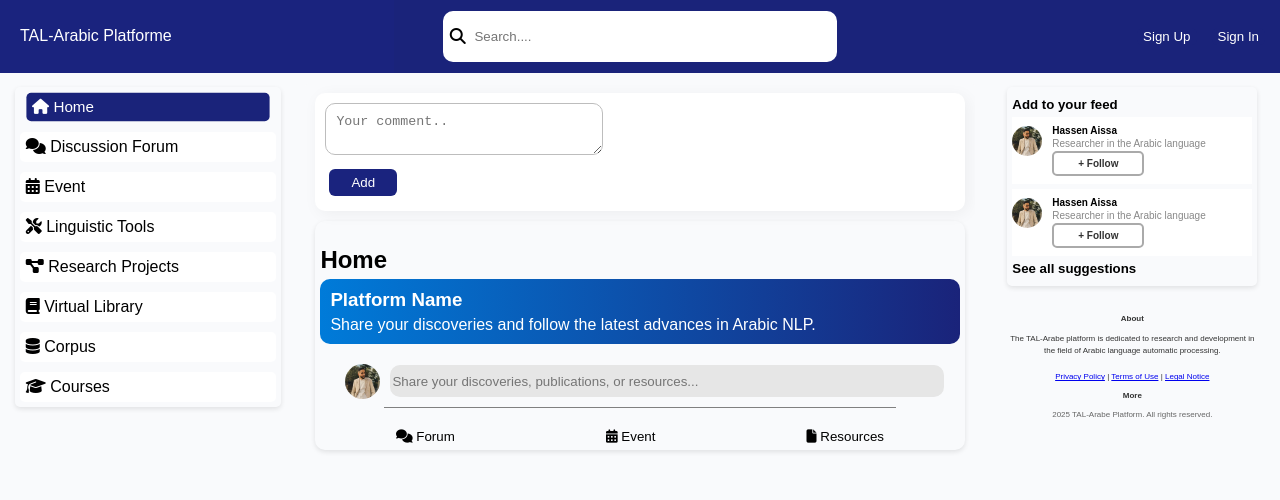
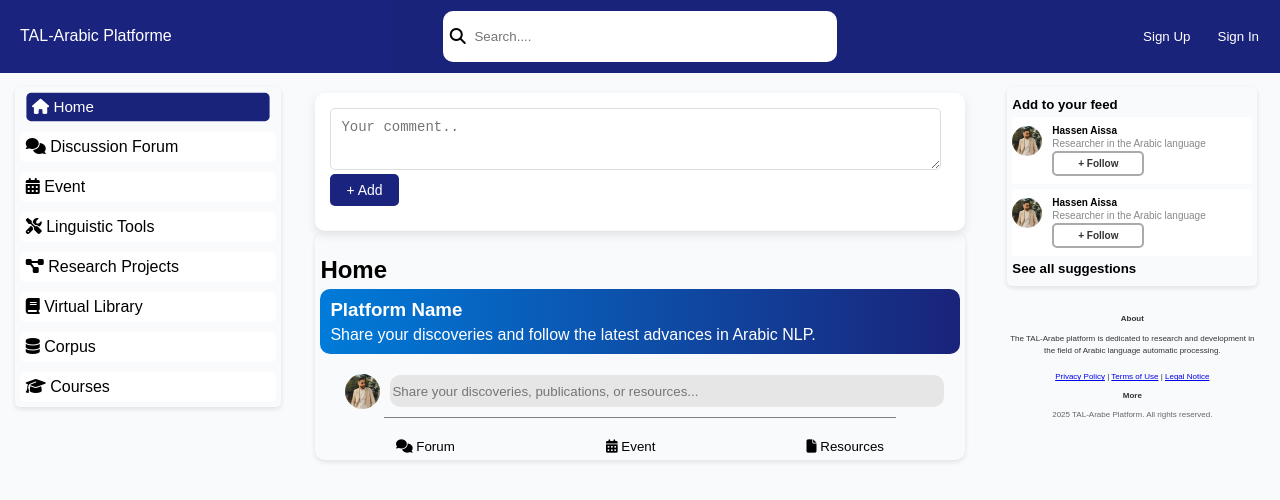
Before and after one commit to boujoudev/Collaborative-Platform-for-Arabic-Language-Processing, a React (Vite) app in the folder platforme-front/: page / in a window 1280 px wide. Shown: the top 500 px of the page. Built offline with nearby package versions, Linux system fonts and the light colour scheme.

Commit message:
Add function to comment system

```diff
--- a/platforme-front/src/App.css
+++ b/platforme-front/src/App.css
@@ -1446,85 +1446,129 @@ Profil  user activité
 }
 
 /* commentaire ////////////////////////////////////////////////////////////////////////////////// */
+/* Styling principal pour la section des commentaires */
 .comment-section {
-  display: flex;
-  flex-direction: column;
-  align-items: flex-start;
-  max-width: 100%;
-  margin: 0px;
-  margin-bottom: 10px;
-  background: #ffffff;
-  border-radius: 10px;
-  padding: 10px;
-  box-shadow: 3px 3px 16px rgba(0, 0, 0, 0.05);
-  -webkit-border-radius: 10px;
-  -moz-border-radius: 10px;
-  -ms-border-radius: 10px;
-  -o-border-radius: 10px;
-}
+  max-width: 100%; /* Limite la largeur de la section */
+  background: #ffffff; /* Fond blanc */
+  border-radius: 10px; /* Coins arrondis */
+  padding: 15px; /* Espacement interne */
+  box-shadow: 0 4px 10px rgba(0, 0, 0, 0.1); /* Ombre légère */
+}
+
+/* Styling pour le formulaire d'ajout de commentaire */
 .comment-section form {
+  margin-bottom: 10px; /* Espacement en bas du formulaire */
+}
+
+.comment-section textarea {
+  width: auto;
+  min-width: 95%; /* Prend toute la largeur disponible */
+  min-height: 40px; /* Hauteur minimale */
+  padding: 10px; /* Espacement interne */
+  border-radius: 5px; /* Coins arrondis */
+  border: 1px solid #ddd; /* Bordure grise */
+  resize: vertical; /* Permet de redimensionner verticalement */
+  font-size: 14px; /* Taille de la police */
+}
+
+.comment-section button {
+  background: #1a237e; /* Couleur de fond bleu foncé */
+  color: #fff; /* Texte blanc */
+  padding: 8px 16px; /* Espacement interne */
+  border: none; /* Pas de bordure */
+  border-radius: 5px; /* Coins arrondis */
+  cursor: pointer; /* Curseur en forme de main */
+  font-size: 14px; /* Taille de la police */
+}
+
+.comment-section button:hover {
+  background: #007bd9; /* Couleur de fond bleu clair au survol */
+}
+
+/* Styling pour chaque commentaire */
+.comment-item {
+  margin-top : 5px; ;
+  margin-bottom: 10px; /* Espacement entre les commentaires */
+  padding: 5px; /* Espacement interne */
+  border-left: 3px solid #1a237e; /* Bordure gauche bleue */
+  background: #f9fafc; /* Fond gris clair */
+}
+
+/* En-tête du commentaire */
+.comment-header {
+  font-size: 12px; /* Taille de la police */
+  color: #666; /* Couleur grise */
+  font-weight: bold; /* Texte en gras */
+  margin-bottom: 5px; /* Espacement en bas */
+  display: flex;/* Affichage en ligne */
+  gap: 20px;
+  justify-content: flex-start;
+
+
+}
+
+/* Contenu du commentaire */
+.comment-content {
+  font-size: 14px; /* Taille de la police */
+  margin-bottom: 10px; /* Espacement en bas */
+  color:#000000; /* Couleur du texte */
+}
+
+/* Actions sur le commentaire */
+.comment-actions button {
+  background: none; /* Pas de fond */
+  color: #1a237e; /* Texte bleu */
+  border: none; /* Pas de bordure */
+  margin-right: 10px; /* Espacement entre les boutons */
+  padding: 5px; /* Espacement interne */
+  cursor: pointer; /* Curseur en forme de main */
+  font-size: 12px; /* Taille de la police */
+}
+
+.comment-actions button:hover {
+  text-decoration: underline; /* Soulignement au survol */
+  color: #ffffff; /* Texte blanc au survol */
+  background: #1a237e; /* Fond bleu au survol */
+}
+
+/* Styling pour les réponses */
+.comment-replies {
+  margin-left: 20px; /* Décalage à gauche pour indiquer une hiérarchie */
+  border-left: 2px solid #ddd; /* Bordure gauche grise */
+  padding-left: 10px; /* Espacement interne à gauche */
+}
+
+.reply-form textarea {
+  width: 100%; /* Prend toute la largeur disponible */
+  min-height: 40px; /* Hauteur minimale */
+  padding: 8px; /* Espacement interne */
+
+  border: 1px solid #ddd; /* Bordure grise */
+  resize: vertical; /* Permet de redimensionner verticalement */
+  font-size: 12px; /* Taille de la police */
+}
+
+.reply-form button {
+  background: #1a237e; /* Couleur de fond bleu foncé */
+  color: #fff; /* Texte blanc */
+  padding: 6px 12px; /* Espacement interne */
+  border: none; /* Pas de bordure */
+  border-radius: 5px; /* Coins arrondis */
+  cursor: pointer; /* Curseur en forme de main */
+  font-size: 12px; /* Taille de la police */
+}
+
+.reply-form button:hover {
+  background: #3949ab; /* Couleur de fond bleu clair au survol */
+}
+
+.save-NoSave-button {
+  background: #1a237e;
+  color: white ;
+  border: none; /* Pas de bordure */
+  margin-right: 10px; /* Espacement entre les boutons */
   margin-bottom: 5px;
-}
-.comment-section textarea {
-  width: 95%;
-  min-height: 20px;
-  margin: 0px;
-  padding: 10px;
-  margin-bottom: 10px;
-  border-radius: 10px;
-  border: 1px solid #bdbdbd;
-  resize: vertical;
-  -webkit-border-radius: 10px;
-  -moz-border-radius: 10px;
-  -ms-border-radius: 10px;
-  -o-border-radius: 10px;
-}
-.comment-section button {
-  margin: 0px;
-  background: #1a237e;
-  color: #fff;
-  padding: 6px 22px;
-  border: none;
-  border-radius: 6px;
-  margin-left: 4px;
-  cursor: pointer;
-}
-.comment-section button:hover {
-  background: #3949ab;
-}
-.comment-item {
-  border-left: 2px solid #e0e7ef;
-  margin: 16px 0 0 0;
-  padding-left: 16px;
-}
-.comment-header {
-  font-size: 12px;
-  color: #666;
-  font-weight: bold;
-  margin-bottom: 3px;
-  display: flex;
-  gap: 8px;
-}
-.comment-content {
-  font-size: 12px;
-  margin-bottom: 3px;
-}
-.comment-actions button {
-  background: none;
-  color: #1a237e;
-  border: none;
-  margin-right: 8px;
-  padding: 3px;
-  cursor: pointer;
-}
-.comment-actions button:hover {
-  text-decoration: underline;
-  color: white;
-  background-color: #1a237e;
-}
-.comment-replies {
-  margin-left: 10px;
-}
-.reply-form textarea {
-  margin-bottom: 6px;
-}
+  padding: 3px !important; /* Espacement interne */
+  cursor: pointer !important;/* forcer le style avec !important */
+  font-size: 12px !important; /* Taille de la police */
+}
--- a/platforme-front/src/component/Comment/CommentForm.jsx
+++ b/platforme-front/src/component/Comment/CommentForm.jsx
@@ -26,7 +26,7 @@ const CommentForm = () => {
   }
 
   // Supprimer un commentaire (uniquement si c'est le commentaire de l'utilisateur actuel)
- //items hia liste ta3 comment
+  //items hia liste ta3 comment
   function handleDelete(id, items = comments) {
     return items.filter((item) => {
       if (item.id === id && item.User !== UserCurrent) return true; // Ne pas supprimer si ce n'est pas le commentaire de l'utilisateur actuel
@@ -71,7 +71,7 @@ const CommentForm = () => {
           value={newComment}
           onChange={(e) => setNewComment(e.target.value)}
         />
-        <button type="submit">Add</button>
+        <button type="submit"> + Add</button>
       </form>
       <div>
         {comments.map((c) => (
@@ -111,6 +111,7 @@ const CommentItem = ({ comment, currentUser, onDelete, onEdit, onReply }) => {
             onChange={(e) => setEditContent(e.target.value)}
           />
           <button
+            className="save-NoSave-button"
             onClick={() => {
               onEdit(comment.id, editContent);
               setEditing(false);
@@ -118,7 +119,12 @@ const CommentItem = ({ comment, currentUser, onDelete, onEdit, onReply }) => {
           >
             Save
           </button>
-          <button onClick={() => setEditing(false)}>Annuler</button>
+          <button
+            className="save-NoSave-button"
+            onClick={() => setEditing(false)}
+          >
+            cancel
+          </button>
         </div>
       ) : (
         // Afficher le contenu du commentaire
@@ -147,7 +153,7 @@ const CommentItem = ({ comment, currentUser, onDelete, onEdit, onReply }) => {
               setReplying(false);
             }}
           >
-            Publier
+            Publish
           </button>
         </div>
       )}
```
